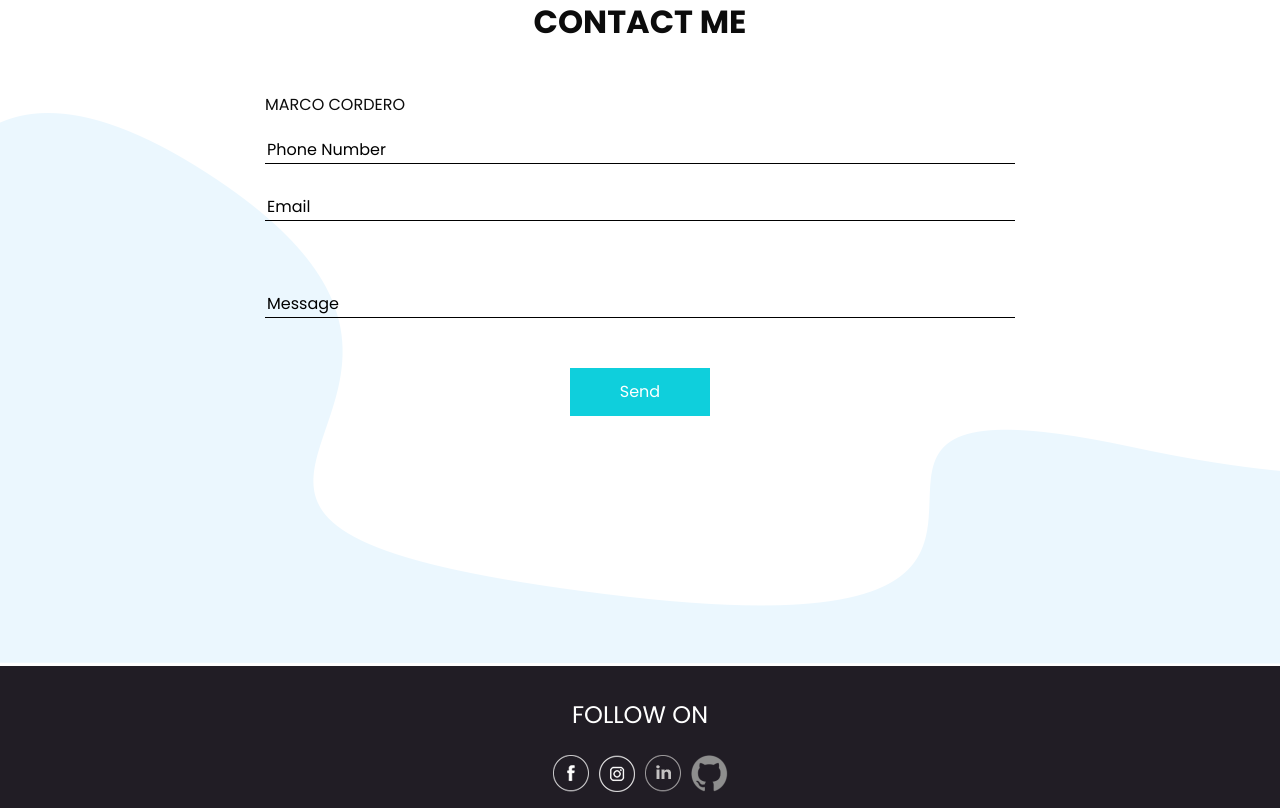
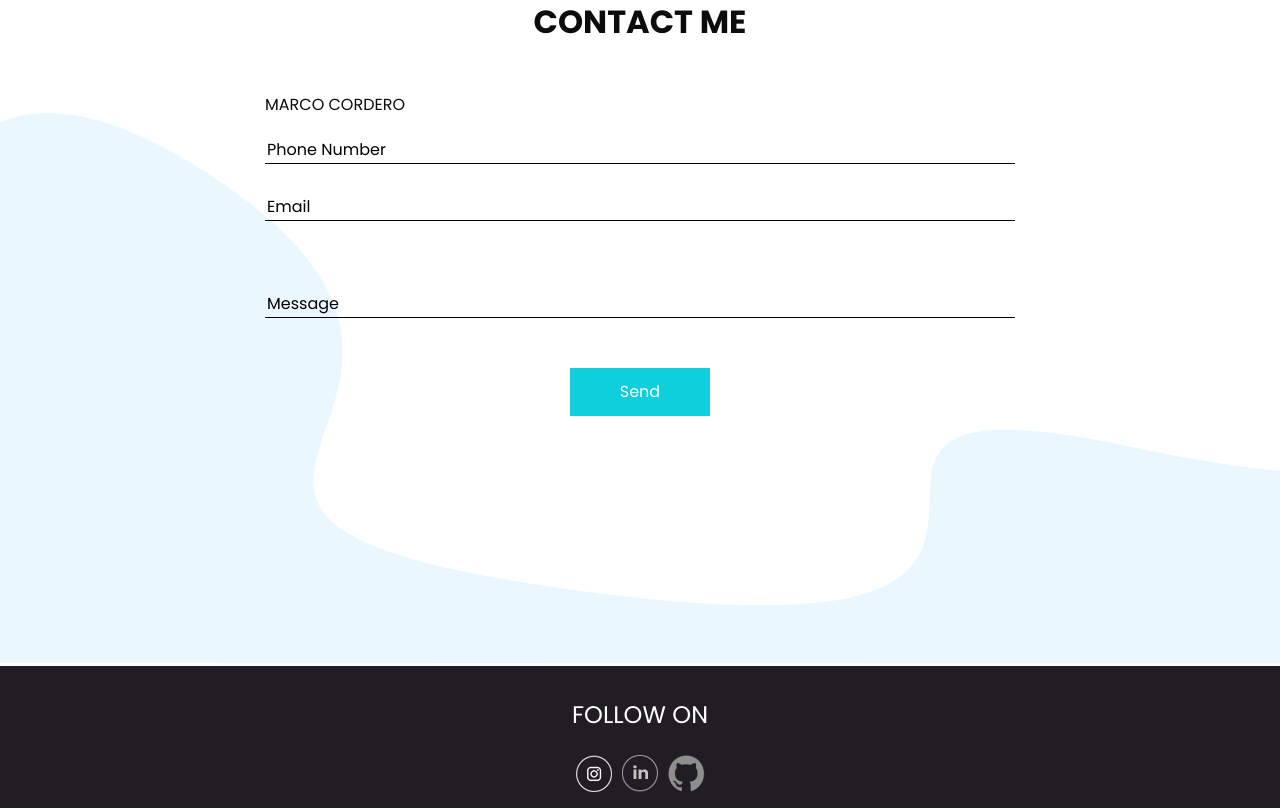
Before and after one commit to Marcolamb/marcolamb.github.io, a plain HTML site: page index.html in a window 1280 px wide. Shown: the part 3833-4641 px from the top of the page. Drawn offline with Linux system fonts and the light colour scheme.

Commit message:
Update index.html

```diff
--- a/index.html
+++ b/index.html
@@ -331,10 +331,7 @@
             </h4>
           </div>
           <div class="social_box">
-            <a href="">
-              <img src="images/fb.png" alt="">
-            </a>
-            <a href="">
+            <a href="https://instagram.com/marcocordero86?igshid=OTk0YzhjMDVlZA==">
               <img src="images/instagram.png" alt="">
             </a>
             <a href="https://www.linkedin.com/in/marcordero-garcia">
```
